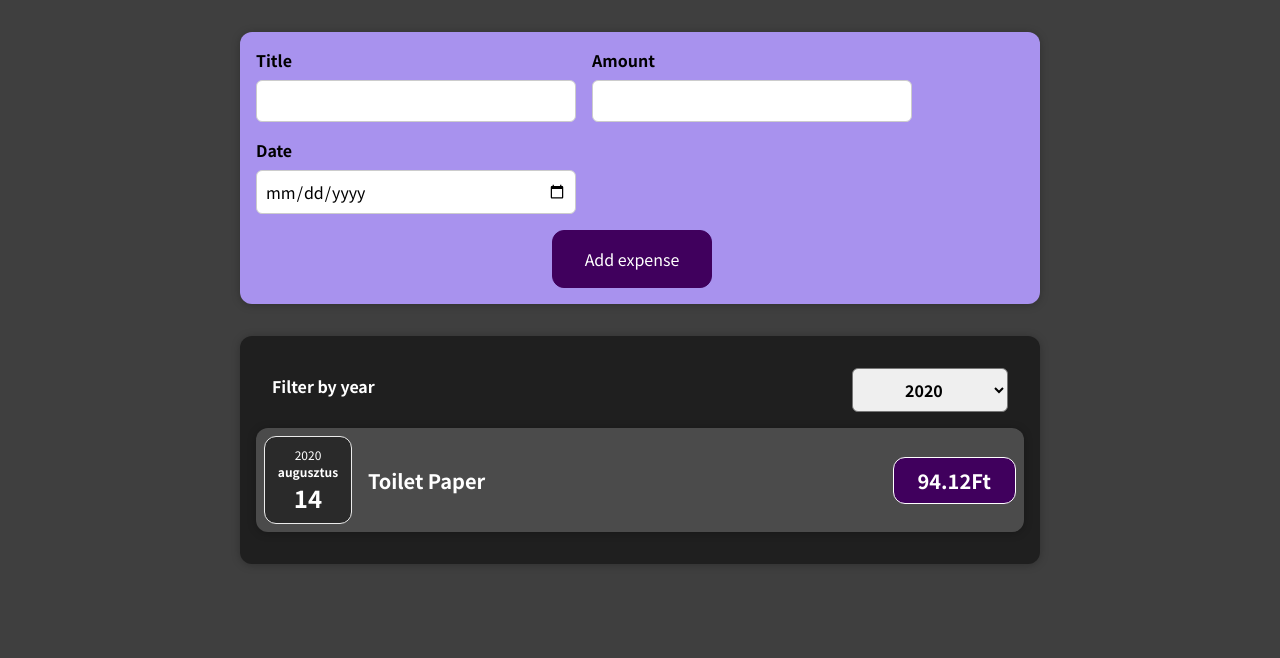
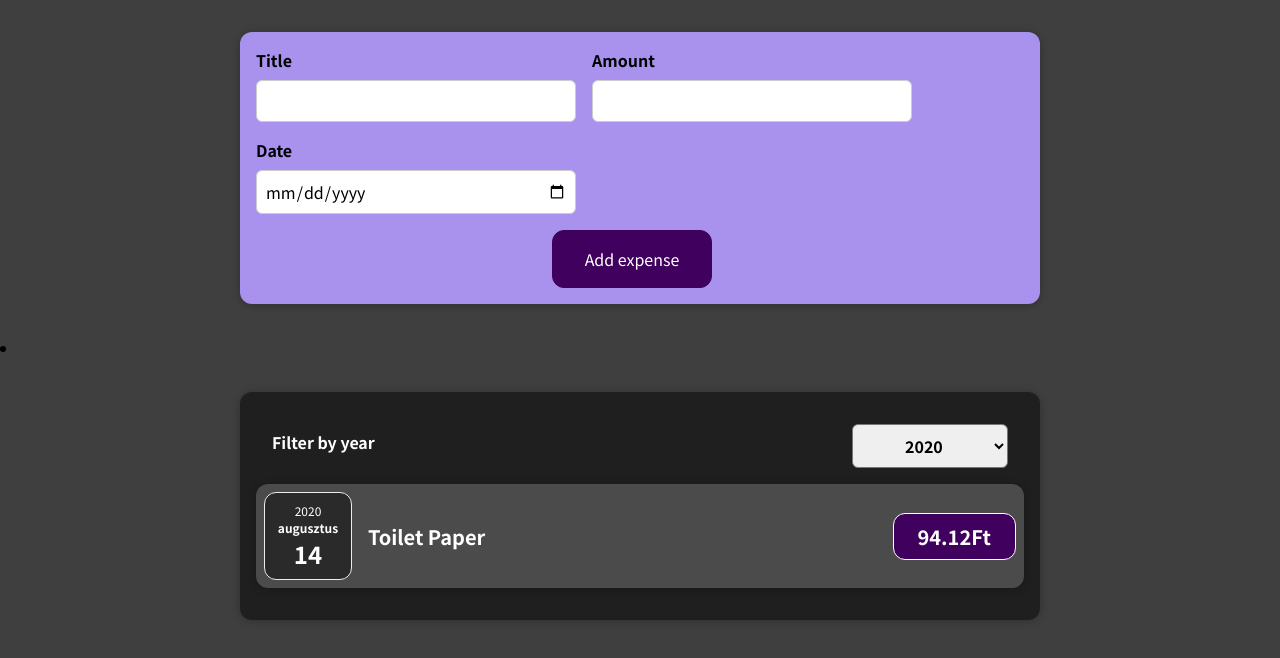
Before and after one commit to konnan933/react_expenses, a React (Create React App) app: page / in a window 1280 px wide. Shown: the top 658 px of the page. Built offline with nearby package versions, Linux system fonts and the light colour scheme.

Commit message:
ExpensesList létrehozva lista külön feldolgozáshoz

```diff
--- a/src/components/Expenses/Expenses.js
+++ b/src/components/Expenses/Expenses.js
@@ -1,8 +1,8 @@
 import React, { useState } from "react";
-import ExpenseItem from "./ExpenseItem";
 import "./Expenses.css";
 import Card from "../UI/Card";
 import ExpensesFilter from "./ExpenseFilter";
+import ExpensesList from "./ExpensesList";
 
 function Expenses(props) {
   const [filteredYear, setFilteredYear] = useState("2020");
@@ -14,29 +14,16 @@
     return expense.date.getFullYear().toString() === filteredYear;
   });
 
-  let expensesContent = <p>No Expenses found</p>;
-
-  if (filteredExpenses.length > 0) {
-    expensesContent = filteredExpenses.map((expense) => (
-      <ExpenseItem
-        key={expense.id}
-        title={expense.title}
-        amount={expense.amount}
-        date={expense.date}
-      />
-    ));
-  }
-
   return (
-    <div>
+    <li>
       <Card className="expenses">
         <ExpensesFilter
           selected={filteredYear}
           onChangeFilter={filterChangeHandler}
         />
-        {expensesContent}
+        <ExpensesList items={filteredExpenses} />
       </Card>
-    </div>
+    </li>
   );
 }
 
--- /dev/null
+++ b/src/components/Expenses/ExpensesList.css
@@ -0,0 +1,9 @@
+.expenses-list {
+  list-style: none;
+  padding: 0;
+}
+
+.expenses-list__fallback {
+  color: white;
+  text-align: center;
+}
--- /dev/null
+++ b/src/components/Expenses/ExpensesList.js
@@ -0,0 +1,21 @@
+import ExpenseItem from "./ExpenseItem";
+import "./ExpensesList.css";
+function ExpensesList(props) {
+  if (props.items.length === 0) {
+    return <h2 className="expenses-list__fallback">Found no Expenses</h2>;
+  }
+
+  return (
+    <ul className="expenses-list">
+      {props.items.map((expense) => (
+        <ExpenseItem
+          key={expense.id}
+          title={expense.title}
+          amount={expense.amount}
+          date={expense.date}
+        />
+      ))}
+    </ul>
+  );
+}
+export default ExpensesList;
```
Also changed, not shown: 1 other file (tests, documents, lock files or other folders).
